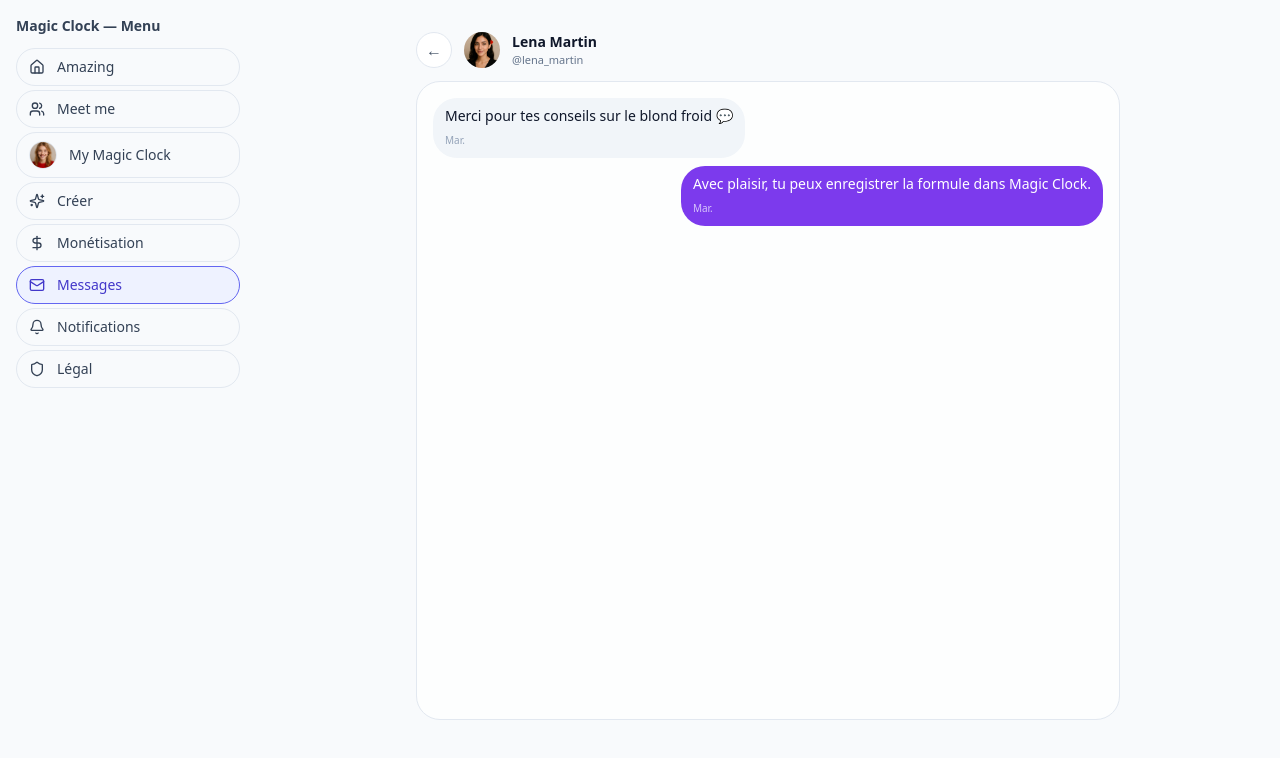
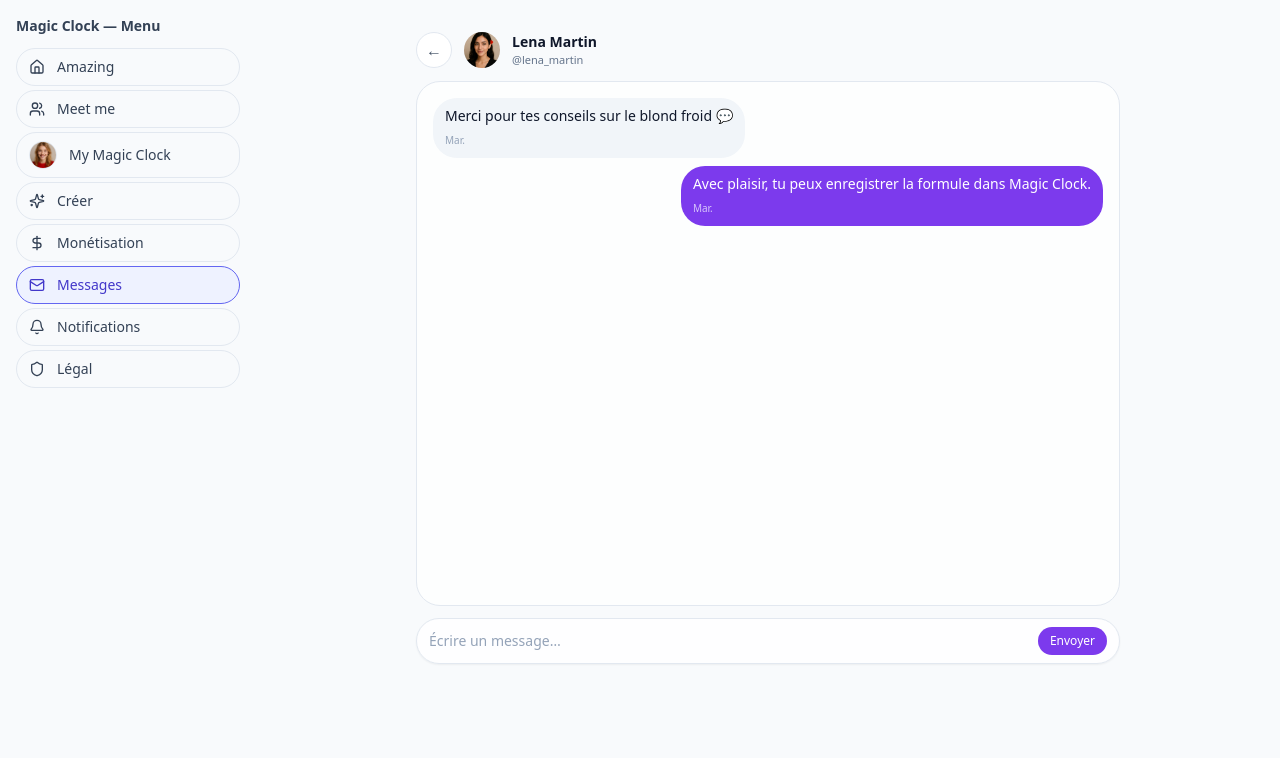
Before and after one commit to welcome-magic-clock/magic-clock-web-mvp, a Next.js app: page /messages/lena in a window 1280 px wide. Shown: the top 758 px of the page. Built offline with nearby package versions, Linux system fonts and the light colour scheme.

Commit message:
Create page.tsx

```diff
--- /dev/null
+++ b/app/messages/lena/page.tsx
@@ -0,0 +1,28 @@
+import ChatThread, { ChatMeta, ChatMessage } from "../_ChatThread";
+
+const meta: ChatMeta = {
+  id: "lena",
+  name: "Lena Martin",
+  handle: "@lena_martin",
+  avatarType: "photo",
+  avatarUrl: "/creators/lena-martin.jpeg",
+};
+
+const initialMessages: ChatMessage[] = [
+  {
+    id: 1,
+    from: "them",
+    text: "Merci pour tes conseils sur le blond froid 💬",
+    time: "Mar.",
+  },
+  {
+    id: 2,
+    from: "me",
+    text: "Avec plaisir, tu peux enregistrer la formule dans Magic Clock.",
+    time: "Mar.",
+  },
+];
+
+export default function LenaThreadPage() {
+  return <ChatThread meta={meta} initialMessages={initialMessages} />;
+}
```
